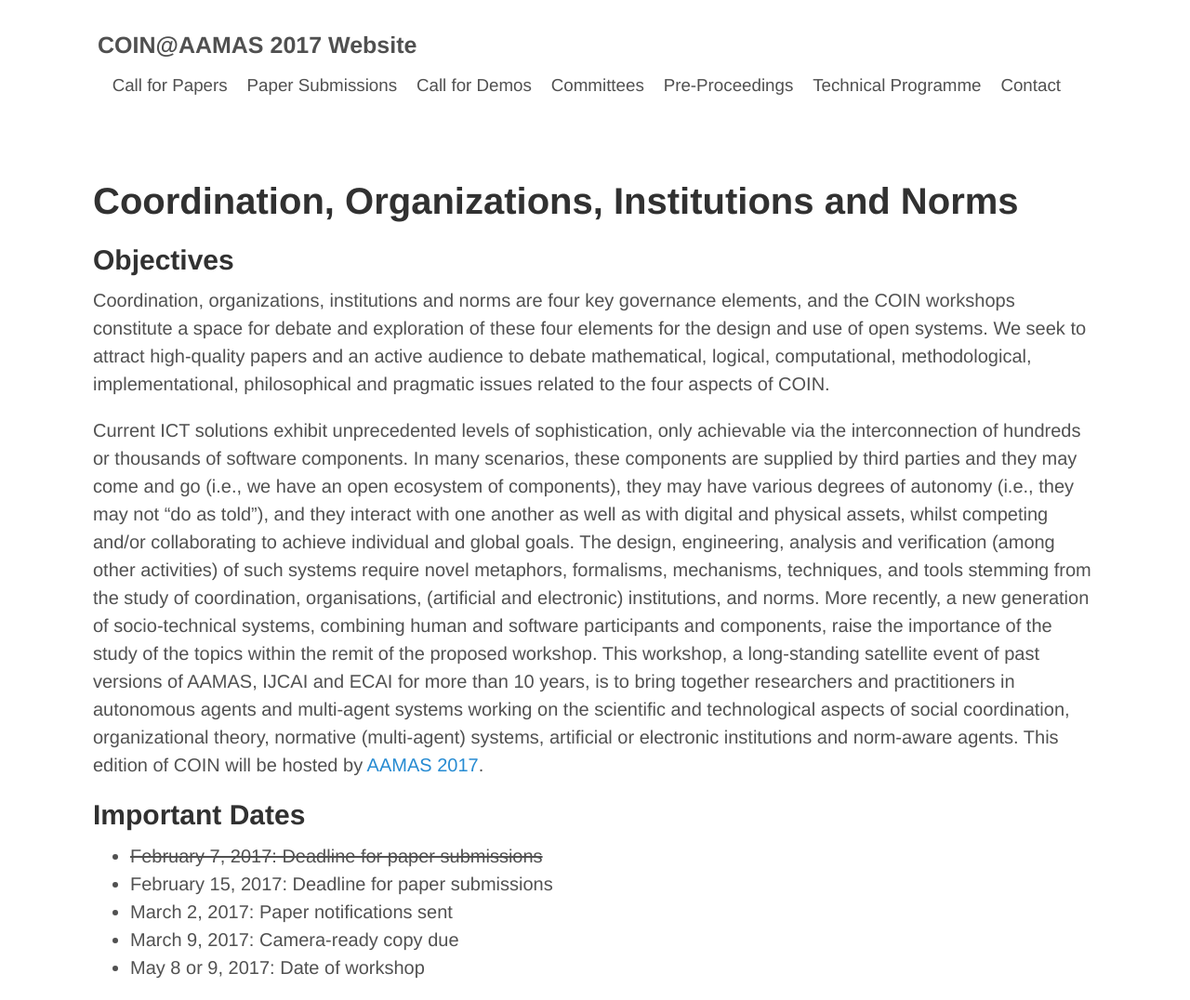
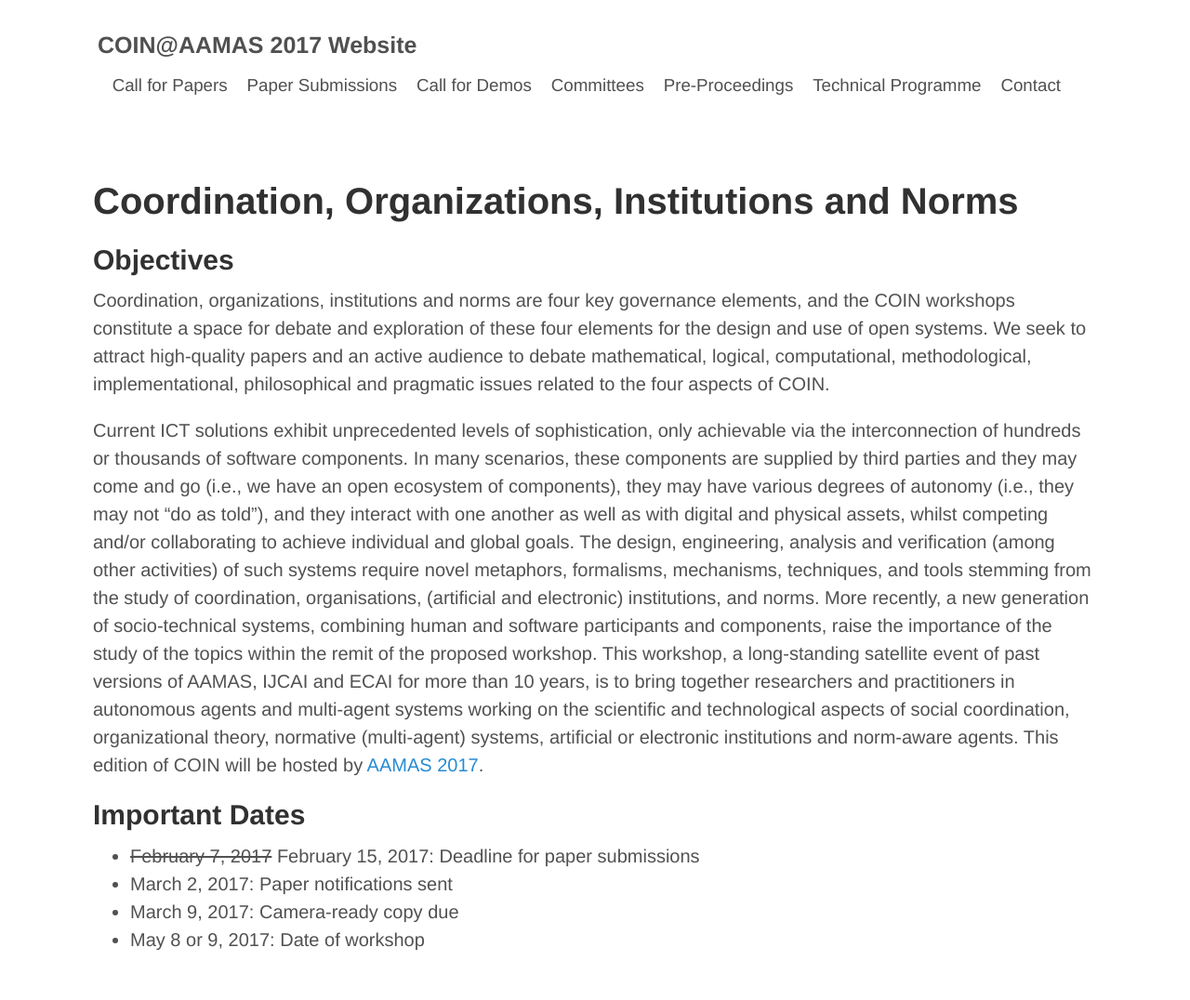
Before and after one commit to coin-workshop/coin-2017, a Jekyll site: the page built from index.md, in a window 1280 px wide. Shown: the whole page at 93% size. Built offline with Jekyll 4.4.1, drawn with Linux system fonts in a browser that asks for light colours; after the commit the page ends 1046 px from its top, so only the background shows below that.

Commit message:
Small modification.

```diff
--- a/call_for_demos.txt
+++ b/call_for_demos.txt
@@ -66,8 +66,7 @@ Important Dates
 
 All deadlines are at 23:59 UTC-12.
 
--   ~~February 7, 2017: Deadline for demo submissions~~
--   February 15, 2017: Deadline for demo submissions
+-   ~~February 7, 2017~~ February 15, 2017: Deadline for demo submissions
 -   March 2, 2017: Demo notifications
 -   March 9, 2017: Camera-ready copy due
 -   May 8 or 9, 2017: Date of workshop
--- a/index.md
+++ b/index.md
@@ -17,8 +17,7 @@ This workshop, a long-standing satellite event of past versions of AAMAS, IJCAI
 
 ## Important Dates
 
-- ~~February 7, 2017: Deadline for paper submissions~~
-- February 15, 2017: Deadline for paper submissions
+- ~~February 7, 2017~~ February 15, 2017: Deadline for paper submissions
 - March 2, 2017: Paper notifications sent
 - March 9, 2017: Camera-ready copy due
 - May 8 or 9, 2017: Date of workshop
```
